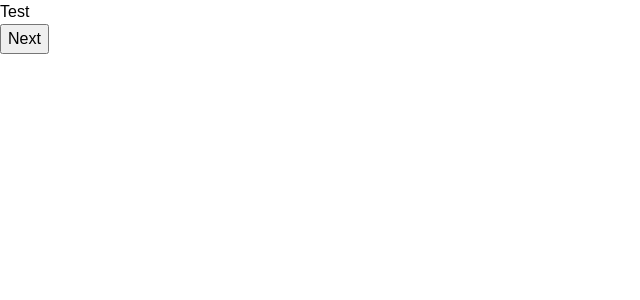
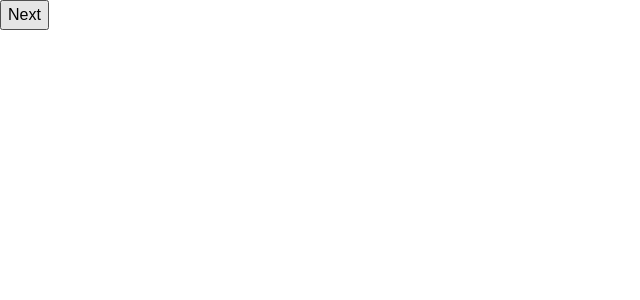
Before and after one commit to aramatsolrac/recommender-system, a React (Create React App) app: page / in a window 1280 px wide. Shown: the top 300 px of the page, without its empty margins (0-640 px from the left). Built offline with nearby package versions, Linux system fonts and the light colour scheme; the HTML template or start-up script is replaced by a standard one.

Commit message:
Remove Header

```diff
--- a/src/App.js
+++ b/src/App.js
@@ -1,12 +1,10 @@
 import "./App.scss";
 import { Route, Switch } from "react-router-dom";
-import Header from "./components/Header/Header.js";
 import RecommenderPage from "./pages/RecommenderPage";
 
 function App() {
   return (
     <div className="container">
-      <Header />
       <Switch>
         <Route path="/" exact component={RecommenderPage} />
       </Switch>
```
